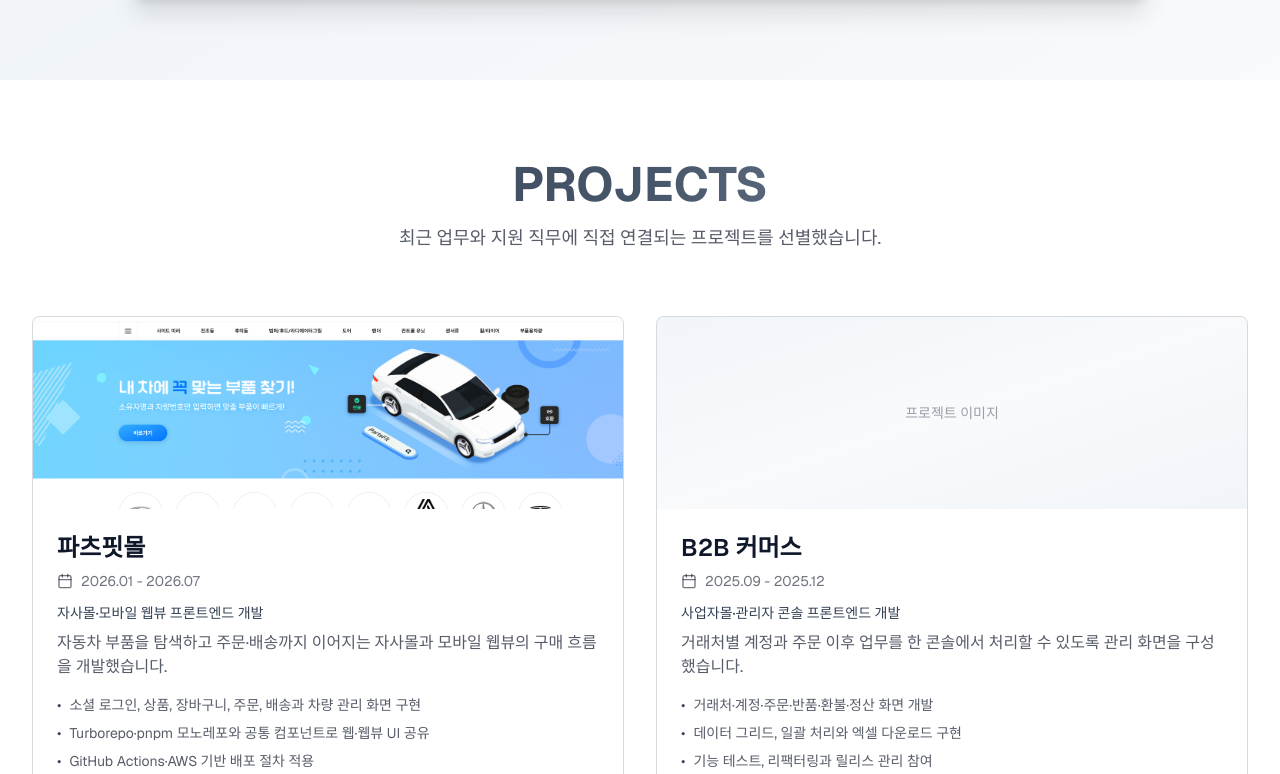
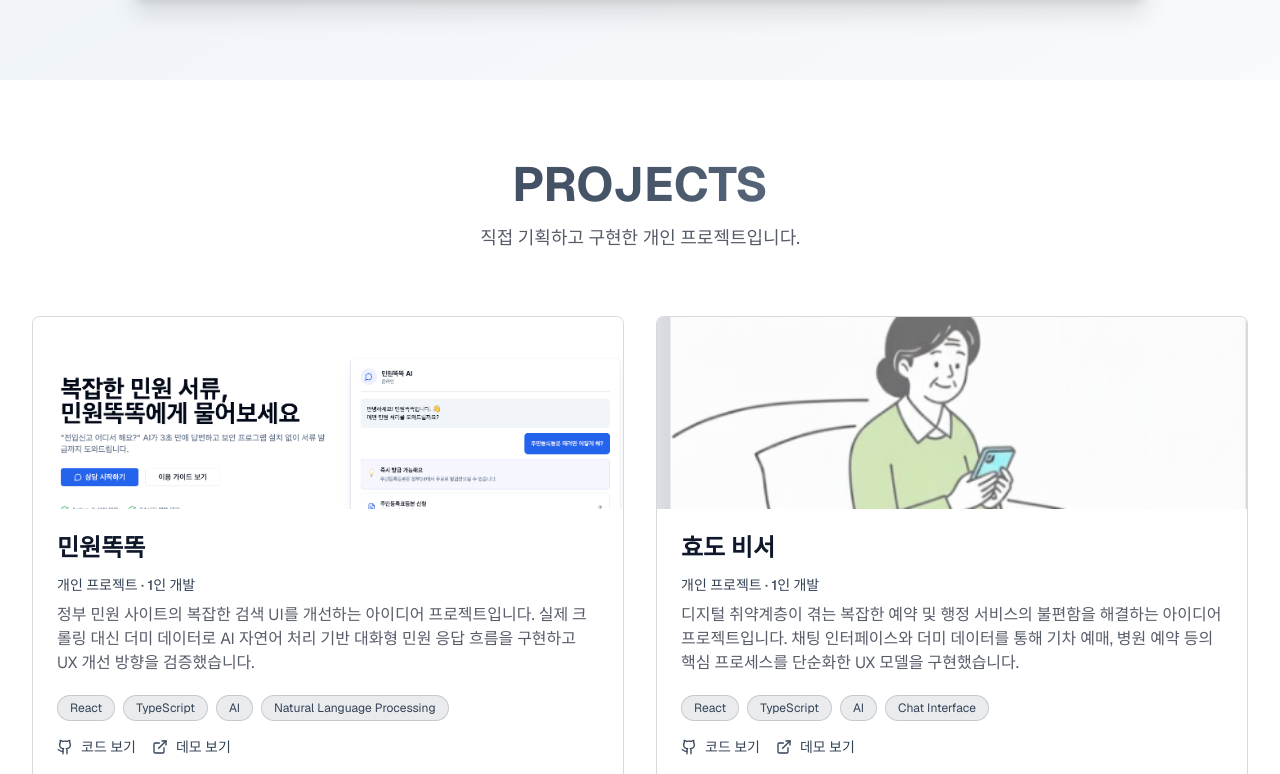
Before and after one commit to kimsoonil/newPortfolio, a Next.js app: page / in a window 1280 px wide. Shown: the part 2026-2800 px from the top of the page. Built offline with nearby package versions, Linux system fonts and the light colour scheme.

Commit message:
개인 프로젝트 포트폴리오 목록 복원

```diff
--- a/app/(home)/_components/Projects.tsx
+++ b/app/(home)/_components/Projects.tsx
@@ -20,7 +20,7 @@ export default function Projects() {
             PROJECTS
           </h2>
           <p className="text-lg text-foreground/70 max-w-2xl mx-auto">
-            최근 업무와 지원 직무에 직접 연결되는 프로젝트를 선별했습니다.
+            직접 기획하고 구현한 개인 프로젝트입니다.
           </p>
         </motion.div>
 
@@ -52,10 +52,10 @@ export default function Projects() {
                   <h3 className="text-2xl font-semibold leading-tight whitespace-pre-line mb-2">
                     {project.title}
                   </h3>
-                  <div className="flex items-center gap-2 text-sm text-foreground/60">
+                  {project.period && <div className="flex items-center gap-2 text-sm text-foreground/60">
                     <Calendar className="w-4 h-4" />
                     <span>{project.period}</span>
-                  </div>
+                  </div>}
                 </div>
                 <p className="text-sm font-medium text-primary dark:text-primary-light mb-2">
                   {project.role}
--- a/app/(home)/_constants/index.ts
+++ b/app/(home)/_constants/index.ts
@@ -149,70 +149,63 @@ export const SKILL_CATEGORIES: SkillCategory[] = [
 
 export const PROJECTS: Project[] = [
   {
-    title: "파츠핏몰",
-    period: "2026.01 - 2026.07",
-    role: "자사몰·모바일 웹뷰 프론트엔드 개발",
+    title: "민원똑똑",
     description:
-      "자동차 부품을 탐색하고 주문·배송까지 이어지는 자사몰과 모바일 웹뷰의 구매 흐름을 개발했습니다.",
-    highlights: [
-      "소셜 로그인, 상품, 장바구니, 주문, 배송과 차량 관리 화면 구현",
-      "Turborepo·pnpm 모노레포와 공통 컴포넌트로 웹·웹뷰 UI 공유",
-      "GitHub Actions·AWS 기반 배포 절차 적용",
-    ],
-    technologies: ["Next.js", "TypeScript", "Zustand", "Turborepo", "pnpm"],
-    image: "/partsfit.png",
-    demo: "https://partsfit.co.kr",
+      "정부 민원 사이트의 복잡한 검색 UI를 개선하는 아이디어 프로젝트입니다. 실제 크롤링 대신 더미 데이터로 AI 자연어 처리 기반 대화형 민원 응답 흐름을 구현하고 UX 개선 방향을 검증했습니다.",
+    technologies: ["React", "TypeScript", "AI", "Natural Language Processing"],
+    image: "/minwontalk.png",
+    github: "https://github.com/kimsoonil/MinwonTalk",
+    demo: "https://minwontalk.netlify.app/",
+    role: "개인 프로젝트 · 1인 개발",
+    period: "",
+    highlights: [],
   },
   {
-    title: "B2B 커머스",
-    period: "2025.09 - 2025.12",
-    role: "사업자몰·관리자 콘솔 프론트엔드 개발",
+    title: "효도 비서",
     description:
-      "거래처별 계정과 주문 이후 업무를 한 콘솔에서 처리할 수 있도록 관리 화면을 구성했습니다.",
-    highlights: [
-      "거래처·계정·주문·반품·환불·정산 화면 개발",
-      "데이터 그리드, 일괄 처리와 엑셀 다운로드 구현",
-      "기능 테스트, 리팩터링과 릴리스 관리 참여",
-    ],
-    technologies: ["React", "TypeScript", "REST API", "Data Grid"],
+      "디지털 취약계층이 겪는 복잡한 예약 및 행정 서비스의 불편함을 해결하는 아이디어 프로젝트입니다. 채팅 인터페이스와 더미 데이터를 통해 기차 예매, 병원 예약 등의 핵심 프로세스를 단순화한 UX 모델을 구현했습니다.",
+    technologies: ["React", "TypeScript", "AI", "Chat Interface"],
+    image: "/hyodo.png",
+    github: "https://github.com/kimsoonil/hyodoSecretary",
+    demo: "https://hyodosecretary.netlify.app/",
+    role: "개인 프로젝트 · 1인 개발",
+    period: "",
+    highlights: [],
   },
   {
-    title: "SCM",
-    period: "2023.09 - 2026.07",
-    role: "부품 통합 관리 시스템 프론트엔드 개발",
+    title: "펫토리 (Petory)",
     description:
-      "여러 판매 채널의 상품·재고·주문 상태를 통합하고 데이터 불일치를 확인하는 운영 화면을 개발했습니다.",
-    highlights: [
-      "상품·차량·재고·주문·정산·창고·계정 관리 화면 구현",
-      "멀티채널 주문·반품·취소 연동과 데이터 정합성 검증",
-      "Vitest·React Testing Library 테스트와 코드 리뷰 수행",
+      "파편화된 반려동물 건강 및 산책 정보를 한눈에 관리하고자 하는 아이디어 프로젝트입니다. 더미 데이터를 활용해 활동량 시각화 대시보드와 생애 주기별 케어 프로세스를 구현하여 통합 관리 솔루션의 가능성을 보여줍니다.",
+    technologies: [
+      "Next.js",
+      "TypeScript",
+      "Tailwind CSS",
+      "Recharts",
+      "Lucide React",
     ],
-    technologies: ["React", "TypeScript", "Zustand", "Vitest", "RTL"],
+    image: "/petory.png",
+    github: "https://github.com/kimsoonil/Petory",
+    demo: "https://petory.netlify.app/",
+    role: "개인 프로젝트 · 1인 개발",
+    period: "",
+    highlights: [],
   },
   {
-    title: "어드민 React 전환·PV 시각화",
-    period: "2023.09 - 2023.12",
-    role: "관리자 화면 전환과 차량 부품 시각화",
+    title: "가방똑똑 (BagKnock)",
     description:
-      "백엔드와 결합된 관리 화면을 React 구조로 분리하고 사고 부위와 관련 부품을 연결하는 탐색 UI를 구현했습니다.",
-    highlights: [
-      "페이지 구조와 API 관리 UI 재설계",
-      "반복 화면을 위한 공통 컴포넌트 작성",
-      "차량 이미지의 부위 선택 상태와 관련 부품 목록 연동",
+      "학교 알림장·급식·시간표가 분산된 학부모의 불편함을 해결하는 아이디어 프로젝트입니다. NEIS Open API와 더미 데이터를 활용해 여러 자녀 정보 통합 및 준비물 자동 추출 기능의 동작 방식을 구현했습니다.",
+    technologies: [
+      "Next.js",
+      "TypeScript",
+      "Tailwind CSS",
+      "Framer Motion",
+      "NEIS Open API",
     ],
-    technologies: ["React", "JavaScript", "REST API"],
-  },
-  {
-    title: "슈퍼클럽",
-    period: "2022.08 - 2023.04",
-    role: "게임 커뮤니티 프론트엔드 개발",
-    description:
-      "포트리스 개발사 CCR의 커뮤니티 플랫폼을 요구사항 정의와 계약 협의 단계부터 개발했습니다.",
-    highlights: [
-      "게시판·댓글·랭킹·알림 기능과 반응형 UI 구현",
-      "Redux Toolkit·Redux Saga 기반 상태 관리와 폴더 구조 설계",
-      "계약 범위의 기능을 완료해 후속 계약으로 연결",
-    ],
-    technologies: ["React", "Redux Toolkit", "Redux-Saga", "SCSS"],
+    image: "/bagknock.png",
+    github: "https://github.com/kimsoonil/BagKnock",
+    demo: "https://bagknock.netlify.app/",
+    role: "개인 프로젝트 · 1인 개발",
+    period: "",
+    highlights: [],
   },
 ];
```
Also changed, not shown: 1 other file (tests, documents, lock files or other folders).
